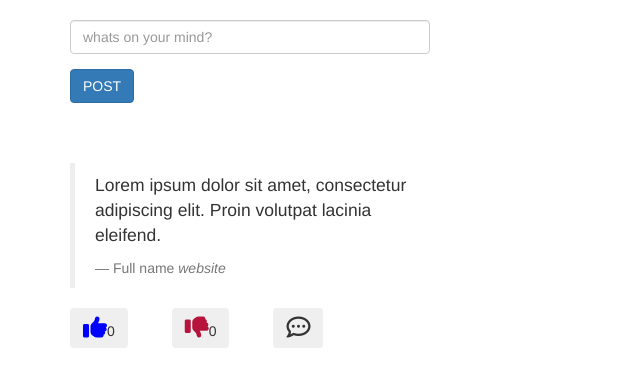
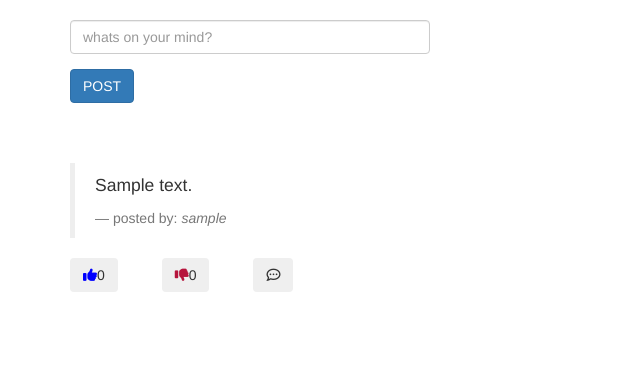
Before and after one commit to hamisicodes/One-Minute-Pitch, a Flask app: page /pitch in a window 1280 px wide. Shown: the part 52-439 px from the top of the page, without its empty margins (0-640 px from the left). Run offline with Flask 2, Linux system fonts and the light colour scheme; a user stored in the database is signed in; tables that the repository leaves empty hold one stand-in row (values such as "Sample post"); some libraries are stand-ins or nearby versions.

Commit message:
handle posting functionality

```diff
--- a/app/main/views.py
+++ b/app/main/views.py
@@ -1,7 +1,8 @@
 from . import main
 from flask import render_template,request,redirect
-from flask_login import login_required
-from .. models import User
+from flask_login import login_required,current_user
+from .. models import User,Pitch
+from .. import db
 
 @main.route('/')
 def index():
@@ -12,17 +13,25 @@ def index():
 @main.route("/pitch" ,methods=["GET", "POST"])
 @login_required
 def pitch():
+    pitches = Pitch.query.all()
+
+
     if request.method == "POST":
         req = request.form
         print(req)
 
         pitch = req.get('pitch')
         new_pitch = Pitch(description = pitch , user = current_user)
-        new_pitch.save_pitch()
+        db.session.add(new_pitch)
+        db.session.commit()
+        pitches = Pitch.query.all()
+
+
 
 
         # return redirect(request.url)
 
 
 
-    return render_template("pitches.html")
+
+    return render_template("pitches.html" ,pitches = pitches)
--- a/app/templates/pitches.html
+++ b/app/templates/pitches.html
@@ -27,21 +27,25 @@
     </div>
     <br><br><br>
     <div class="row">
+        {% for pitch in pitches %}
+        <div class="col-md-6">
 
-        <div class="col-md-4">
 
             <blockquote>
-                <p>Lorem ipsum dolor sit amet, consectetur adipiscing elit. Proin volutpat lacinia eleifend.</p>
-                <footer>Full name <cite title="Source Title">website</cite></footer>
+                <p>{{ pitch.description }}</p>
+                <footer>posted by: <cite title="Source Title">{{ pitch.user.username }}</cite></footer>
             </blockquote>
             <button type="button" class="btn btn-light"> <i class="fa fa-thumbs-up"
-                    style="font-size:24px; color:blue"></i>0</button><span class="tab" style="display:inline-block ; margin-left:40px"></span>
+                    style="font-size:14px; color:blue"></i>0</button><span class="tab" style="display:inline-block ; margin-left:40px"></span>
 
             <button type="button" class="btn btn-light"><i class="fa fa-thumbs-down"
-                    style="font-size:24px; color:rgb(182, 20, 60)"></i>0</button><span class="tab" style="display:inline-block ; margin-left:40px"></span>
+                    style="font-size:14px; color:rgb(182, 20, 60)"></i>0</button><span class="tab" style="display:inline-block ; margin-left:40px"></span>
 
-            <button type="button" class="btn btn-light"> <i class='far fa-comment-dots' style='font-size:24px'></i></button>
+            <button type="button" class="btn btn-light"> <i class='far fa-comment-dots' style='font-size:14px'></i></button> <br><br><br>
+
         </div>
+        {% endfor %}
+
 
     </div>
 </div>
```
